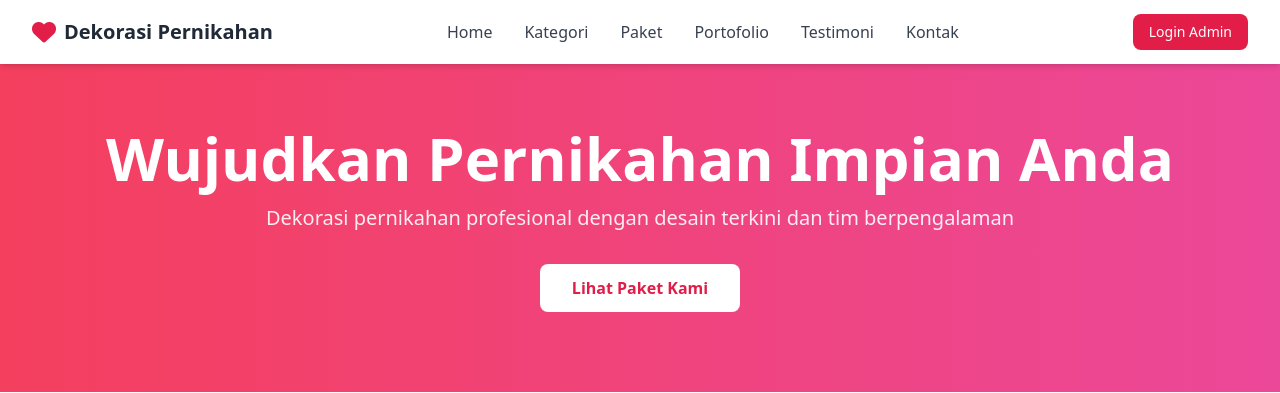
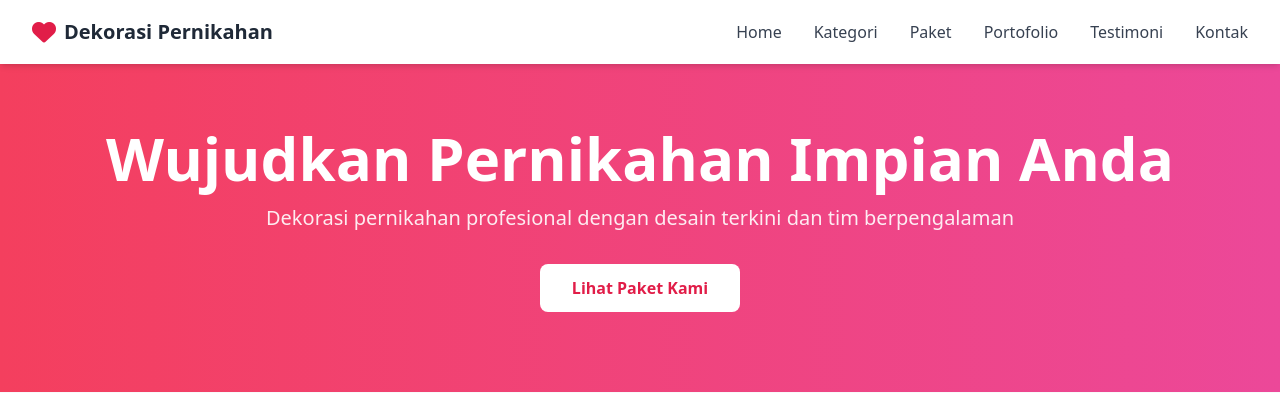
Before and after one commit to muhfahmm/website-jasa-dekorasi-pernikahan-event, a PHP site: the page made by index.php in a window 1280 px wide. Shown: the top 393 px of the page. Run offline with PHP 8.4, Linux system fonts and the light colour scheme; data that the repository does not hold is empty; some libraries are stand-ins or nearby versions.

Commit message:
website-jasa-dekorasi

```diff
--- a/index.php
+++ b/index.php
@@ -104,9 +104,6 @@ if ($_SERVER['REQUEST_METHOD'] === 'POST') {
                     <a href="#testimoni" class="text-gray-700 hover:text-rose-600 transition font-medium">Testimoni</a>
                     <a href="#kontak" class="text-gray-700 hover:text-rose-600 transition font-medium">Kontak</a>
                 </div>
-                <a href="admin/" class="bg-rose-600 text-white px-4 py-2 rounded-lg hover:bg-rose-700 transition text-sm font-medium">
-                    Login Admin
-                </a>
             </div>
         </div>
     </nav>
```
